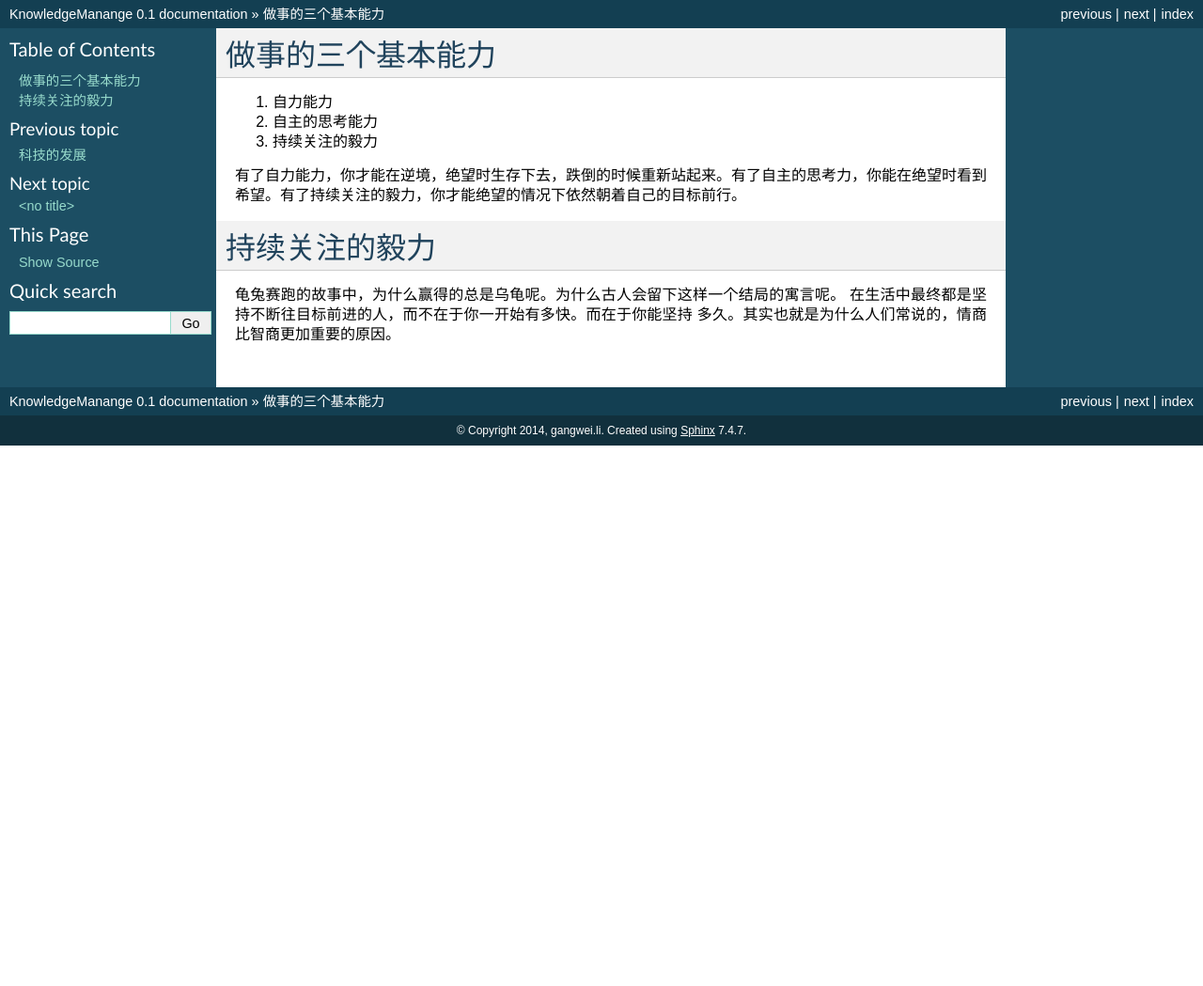
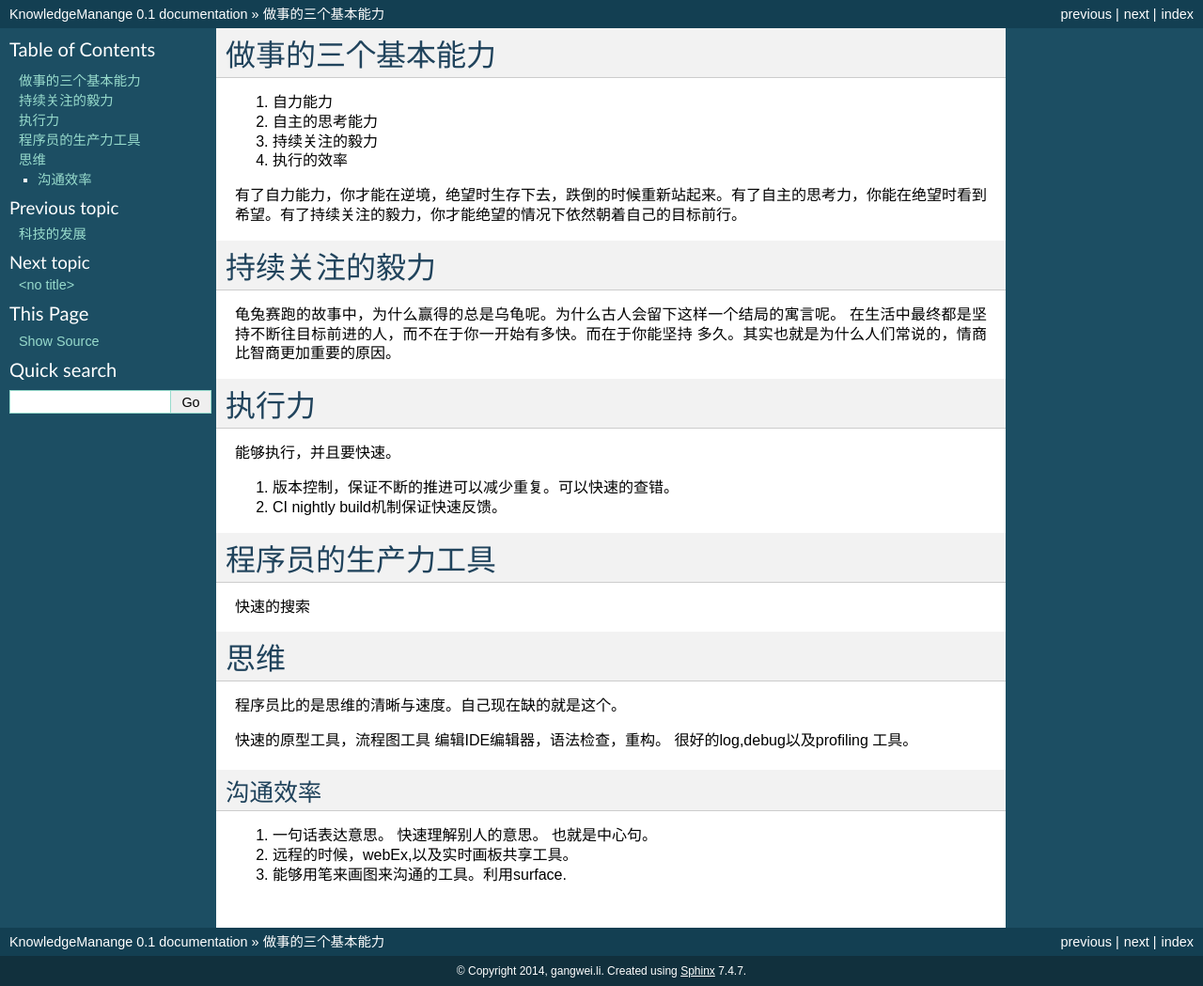
Before and after one commit to gwli/KnowledgeManagement, a Sphinx documentation site: the page built from source/Stage_2.rst, in a window 1280 px wide. Shown: the whole page at 94% size. Built offline with Sphinx 7.4.7, drawn with Linux system fonts in a browser that asks for light colours; formulas are drawn with MathJax 3; before the commit the page ends 900 px from its top, so only the background shows below that.

Commit message:
执行力

```diff
--- a/source/Stage_2.rst
+++ b/source/Stage_2.rst
@@ -4,6 +4,7 @@
 #. 自力能力
 #. 自主的思考能力
 #. 持续关注的毅力
+#. 执行的效率
 
 有了自力能力，你才能在逆境，绝望时生存下去，跌倒的时候重新站起来。有了自主的思考力，你能在绝望时看到希望。有了持续关注的毅力，你才能绝望的情况下依然朝着自己的目标前行。
 
@@ -14,3 +15,39 @@
 龟兔赛跑的故事中，为什么赢得的总是乌龟呢。为什么古人会留下这样一个结局的寓言呢。
 在生活中最终都是坚持不断往目标前进的人，而不在于你一开始有多快。而在于你能坚持
 多久。其实也就是为什么人们常说的，情商比智商更加重要的原因。
+
+
+执行力
+======
+
+能够执行，并且要快速。
+
+1. 版本控制，保证不断的推进可以减少重复。可以快速的查错。
+2. CI nightly build机制保证快速反馈。
+
+程序员的生产力工具
+==================
+快速的搜索
+
+思维
+====
+
+程序员比的是思维的清晰与速度。自己现在缺的就是这个。
+
+快速的原型工具，流程图工具
+编辑IDE编辑器，语法检查，重构。
+很好的log,debug以及profiling 工具。
+
+
+
+
+
+
+
+
+沟通效率
+--------
+
+#. 一句话表达意思。 快速理解别人的意思。 也就是中心句。
+#. 远程的时候，webEx,以及实时画板共享工具。
+#. 能够用笔来画图来沟通的工具。利用surface.
```
